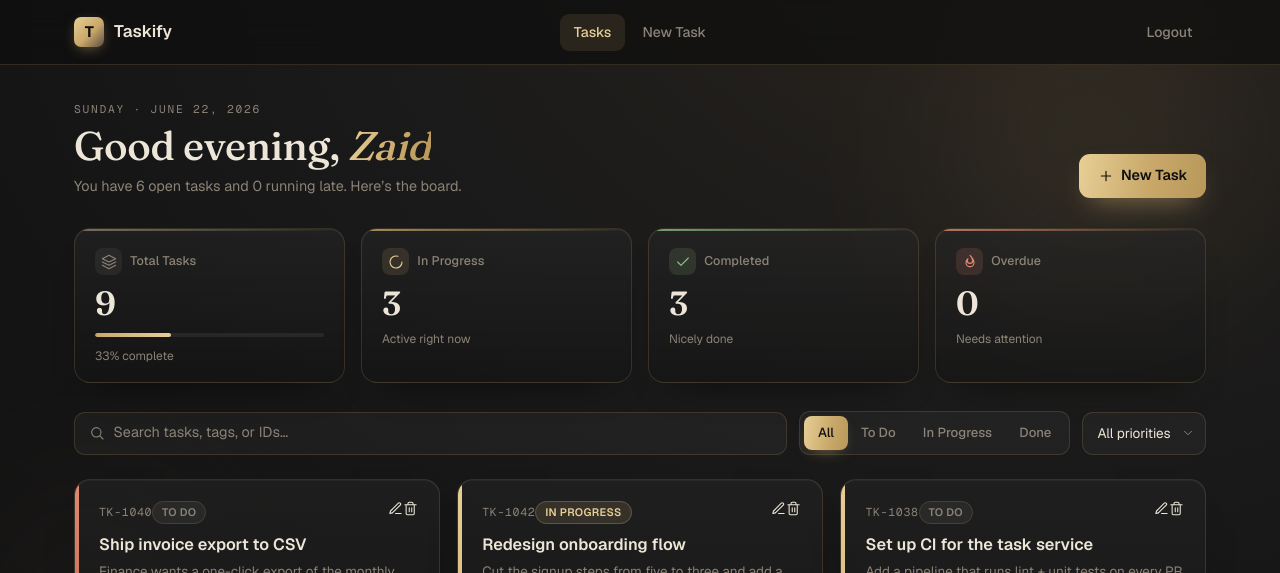
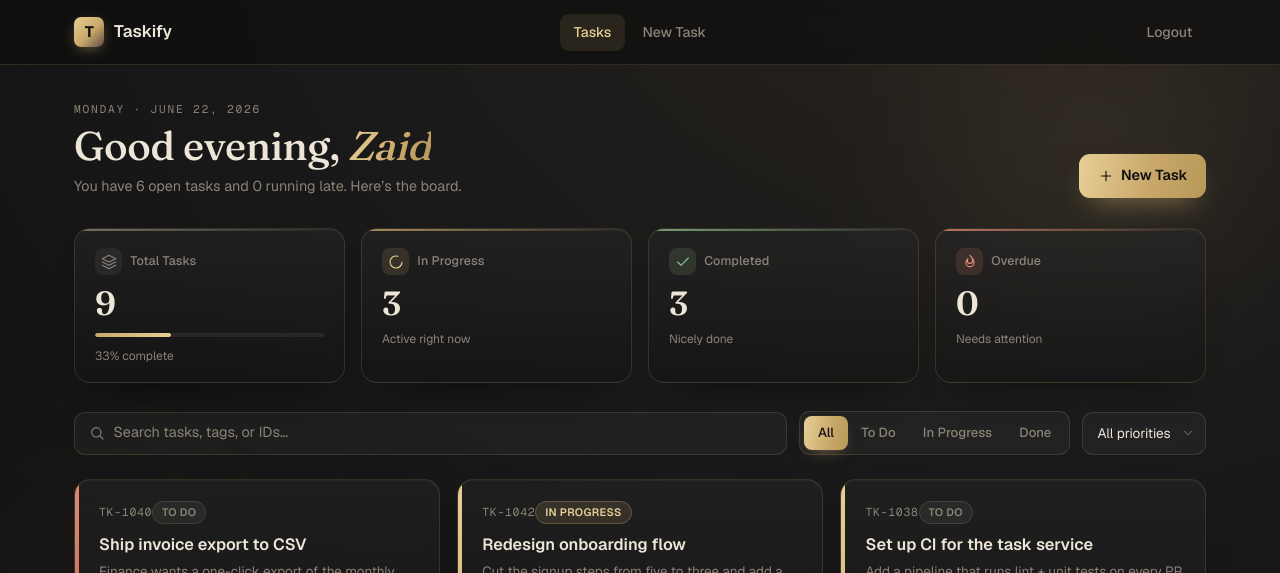
Before and after one commit to Zaid-iqbal-sprintx/Task-management-system, a Next.js app: page /tasks in a window 1280 px wide. Shown: the top 573 px of the page. Built offline with nearby package versions, Linux system fonts and the light colour scheme.

Commit message:
remove edit ot delete button

```diff
--- a/src/app/tasks/page.js
+++ b/src/app/tasks/page.js
@@ -68,7 +68,7 @@ export default function TasksPage() {
       {/* Greeting + primary action */}
       <header className="tk-top">
         <div>
-          <p className="tk-eyebrow">Sunday · June 22, 2026</p>
+          <p className="tk-eyebrow">Monday · June 22, 2026</p>
           <h1 className="tk-title">
             Good evening, <em>Zaid</em>
           </h1>
@@ -247,25 +247,6 @@ function TaskCard({ task, index }) {
             {STATUS_META[task.status].label}
           </span>
         </span>
-
-        <span className="tk-card-actions">
-          <button
-            type="button"
-            className="tk-icon-btn"
-            aria-label={`Edit ${task.title}`}
-            title="Edit"
-          >
-            <EditIcon />
-          </button>
-          <button
-            type="button"
-            className="tk-icon-btn tk-icon-btn--danger"
-            aria-label={`Delete ${task.title}`}
-            title="Delete"
-          >
-            <TrashIcon />
-          </button>
-        </span>
       </div>
 
       <h3 className="tk-card-title">{task.title}</h3>
@@ -407,19 +388,3 @@ function CalendarIcon() {
     </svg>
   );
 }
-function EditIcon() {
-  return (
-    <svg {...iconProps()} width="15" height="15">
-      <path d="M12 20h9" />
-      <path d="M16.5 3.5a2.12 2.12 0 0 1 3 3L7 19l-4 1 1-4Z" />
-    </svg>
-  );
-}
-function TrashIcon() {
-  return (
-    <svg {...iconProps()} width="15" height="15">
-      <path d="M3 6h18M8 6V4a2 2 0 0 1 2-2h4a2 2 0 0 1 2 2v2m2 0v14a2 2 0 0 1-2 2H7a2 2 0 0 1-2-2V6" />
-      <path d="M10 11v6M14 11v6" />
-    </svg>
-  );
-}
```
